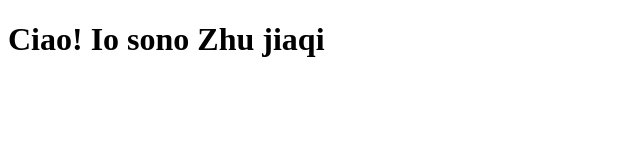
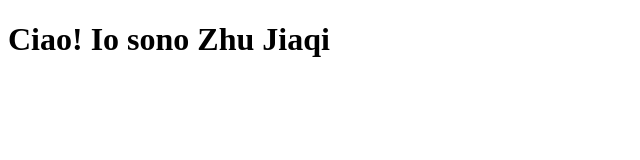
Before and after one commit to Carolazz00/esercizio-1, a plain HTML site: page index.html in a window 1280 px wide. Shown: the full height of the page, 0-640 px from the left. Drawn offline with Linux system fonts and the light colour scheme.

Commit message:
Update index.html

```diff
--- a/index.html
+++ b/index.html
@@ -6,6 +6,6 @@
     <title>Document</title>
   </head>
   <body>
-    <h1>Ciao! Io sono Zhu jiaqi</h1>
+    <h1>Ciao! Io sono Zhu Jiaqi</h1>
   </body>
 </html>
```
